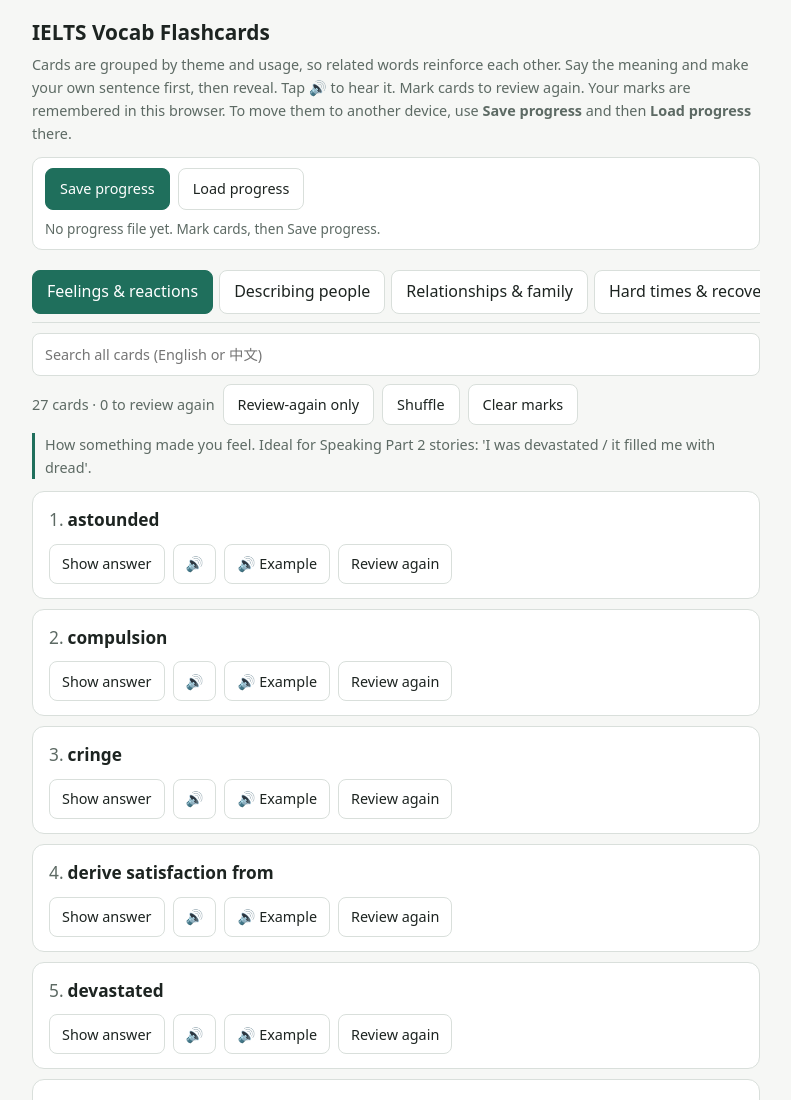
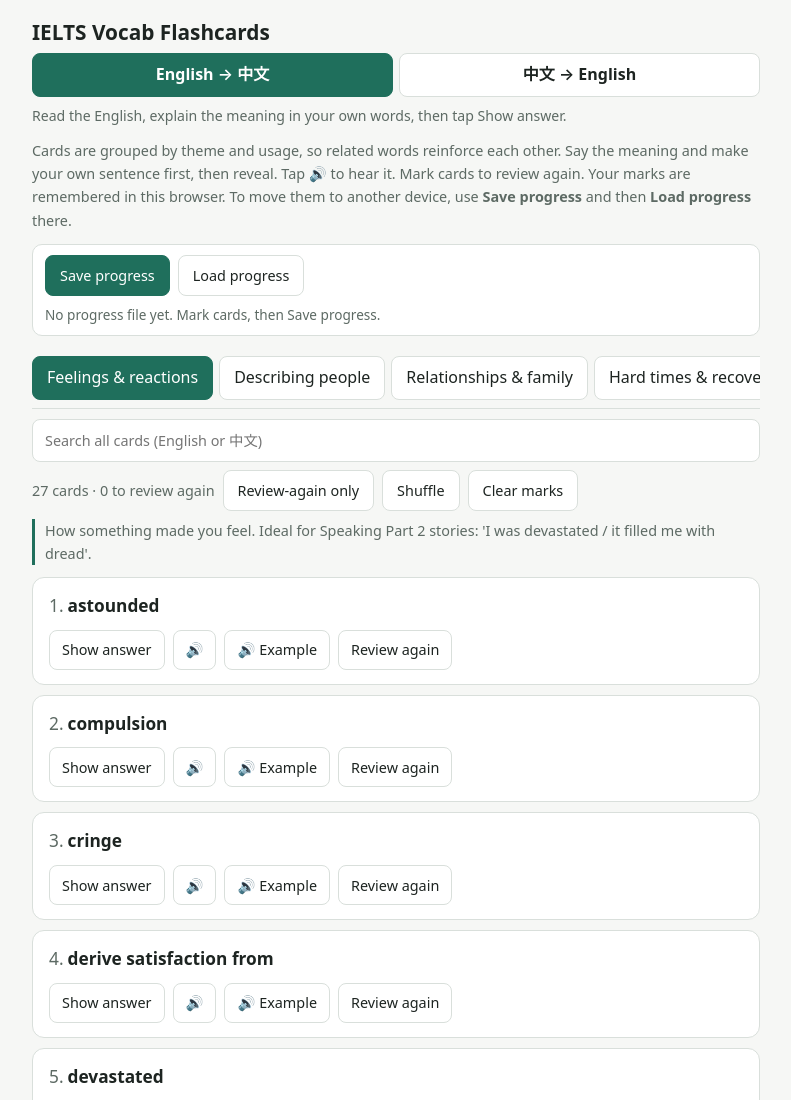
Before and after one commit to tyc093480-cmd/ym-vocab, a plain HTML site: page index.html in a window 1280 px wide. Shown: the top 1100 px of the page, without its empty margins (244-1035 px from the left). Drawn offline with Linux system fonts and the light colour scheme.

Commit message:
Add files via upload

```diff
--- a/index.html
+++ b/index.html
@@ -43,6 +43,12 @@ button:focus-visible,input:focus-visible{outline:2px solid var(--accent);outline
 .row{display:flex;gap:8px;margin-top:10px;flex-wrap:wrap}
 .row button{padding:6px 12px;font-size:.9rem}
 .empty{color:var(--muted)}
+.modebar{display:flex;gap:6px;margin:0 0 12px}
+.modebar button{flex:1 1 0;font-weight:600}
+button[aria-pressed="true"]{background:var(--accent);border-color:var(--accent);color:var(--on-accent)}
+.modehint{margin:-4px 0 12px;font-size:.88rem;color:var(--muted)}
+.q.zhq{font-size:1.15rem}
+.term-ans{font-weight:700;font-size:1.15rem;margin:0 0 4px}
 .blurb{margin:-4px 0 12px;font-size:.9rem;color:var(--muted);border-left:3px solid var(--accent);padding-left:10px}
 .blurb:empty{display:none}
 </style>
@@ -50,6 +56,8 @@ button:focus-visible,input:focus-visible{outline:2px solid var(--accent);outline
 <body>
 <main>
 <h1>IELTS Vocab Flashcards</h1>
+<div class="modebar" id="modebar" role="group" aria-label="Card direction"></div>
+<p class="modehint" id="modehint"></p>
 <p class="sub">Cards are grouped by theme and usage, so related words reinforce each other. Say the meaning and make your own sentence first, then reveal. Tap 🔊 to hear it. Mark cards to review again. Your marks are remembered in this browser. To move them to another device, use <b>Save progress</b> and then <b>Load progress</b> there.</p>
 <div class="tools" id="sync"></div>
 <div class="tabs" role="tablist" id="tabs"></div>
@@ -67,10 +75,11 @@ function store(k,v){try{if(v===undefined)return localStorage.getItem(P+k);localS
 let marks={}; try{marks=JSON.parse(store("marks")||"{}");}catch(e){marks={};}
 let current=store("tab")||DECKS[0].id;
 if(!DECKS.some(d=>d.id===current))current=DECKS[0].id;
+let mode=store("mode")==="zh"?"zh":"en";
 let onlyAgain=false, query="", order=[], msg="";
 let dirty=false, lastFile=store("lastfile")||"";
 function el(t,c,x){const e=document.createElement(t);if(c)e.className=c;if(x!=null)e.textContent=x;return e;}
-function key(d,c){return c[0];} /* keyed by term so marks survive regrouping */
+function key(d,c){return (mode==="zh"?"zh|":"")+c[0];} /* keyed by term so marks survive regrouping */
 function saveMarks(){store("marks",JSON.stringify(marks));dirty=true;renderSync();}
 function stamp(){const d=new Date(),p=n=>String(n).padStart(2,"0");return d.getFullYear()+"-"+p(d.getMonth()+1)+"-"+p(d.getDate())+" "+p(d.getHours())+":"+p(d.getMinutes());}
 function saveFile(){
@@ -120,8 +129,17 @@ function deckItems(){
     DECKS.forEach(d=>d.cards.forEach((c,k)=>{if((c[0]+" "+c[3]+" "+c[2]).toLowerCase().includes(q))out.push({d,c,k});}));return out;}
   const d=DECKS.find(x=>x.id===current);return d.cards.map((c,k)=>({d,c,k}));
 }
+function renderMode(){
+  const bar=document.getElementById("modebar");bar.innerHTML="";
+  [["en","English → 中文"],["zh","中文 → English"]].forEach(([m,label])=>{
+    const b=el("button",null,label);b.setAttribute("aria-pressed",mode===m);
+    b.onclick=()=>{if(mode===m)return;mode=m;store("mode",mode);onlyAgain=false;render();window.scrollTo(0,0);};bar.append(b);});
+  document.getElementById("modehint").textContent=mode==="zh"
+    ?"Recall mode: read the Chinese, say the English word or phrase aloud, then tap Show answer. Review-again marks are kept separately for this mode."
+    :"Read the English, explain the meaning in your own words, then tap Show answer.";
+}
 function render(){
-  renderTabs();
+  renderMode();renderTabs();
   const items=deckItems();
   const tools=document.getElementById("tools");
   if(!tools.firstChild){
@@ -145,19 +163,21 @@ function drawCards(items){
   shown.forEach(({d,c,k})=>{
     const [term,pos,def,zh,ex,note]=c;const kk=key(d.id,c);
     const card=el("div","card"+(marks[kk]?" again":""));
-    const qp=el("p","q");qp.append(el("span","num",(k+1)+"."),document.createTextNode(term));
+    const qp=el("p","q"+(mode==="zh"?" zhq":""));qp.append(el("span","num",(k+1)+"."),document.createTextNode(mode==="zh"?zh:term));
     if(query)qp.append(el("span","from",d.title));
     if(marks[kk])qp.append(el("span","mark","review again"));card.append(qp);
     const ans=el("div","a");ans.hidden=true;
+    if(mode==="zh")ans.append(el("p","term-ans",term));
     ans.append(el("span","pos",pos));
     const pd=el("p");pd.append(el("span","lab","Meaning"),document.createTextNode(def));ans.append(pd);
-    const pz=el("p","zh");pz.append(el("span","lab","中文"),document.createTextNode(zh));ans.append(pz);
+    if(mode!=="zh"){const pz=el("p","zh");pz.append(el("span","lab","中文"),document.createTextNode(zh));ans.append(pz);}
     const pe=el("p","ex");pe.append(el("span","lab","IELTS"),document.createTextNode(ex));ans.append(pe);
     if(note)ans.append(el("p","note",note));
     const row=el("div","row");
-    const rev=el("button",null,"Show answer");rev.onclick=()=>{ans.hidden=!ans.hidden;rev.textContent=ans.hidden?"Show answer":"Hide answer";};
+    const rev=el("button",null,"Show answer");rev.onclick=()=>{ans.hidden=!ans.hidden;rev.textContent=ans.hidden?"Show answer":"Hide answer";if(mode==="zh"){sp.hidden=spx.hidden=ans.hidden;}};
     const sp=el("button",null,"🔊");sp.setAttribute("aria-label","Say "+term);sp.onclick=()=>speak(term);
     const spx=el("button",null,"🔊 Example");spx.onclick=()=>speak(ex);
+    if(mode==="zh"){sp.hidden=spx.hidden=true;sp.setAttribute("aria-label","Say the word");}
     const ag=el("button",null,marks[kk]?"Got it now":"Review again");ag.onclick=()=>{if(marks[kk])delete marks[kk];else marks[kk]=1;saveMarks();
       card.classList.toggle("again",!!marks[kk]);ag.textContent=marks[kk]?"Got it now":"Review again";
       const m=qp.querySelector(".mark");if(marks[kk]&&!m)qp.append(el("span","mark","review again"));if(!marks[kk]&&m)m.remove();
```
